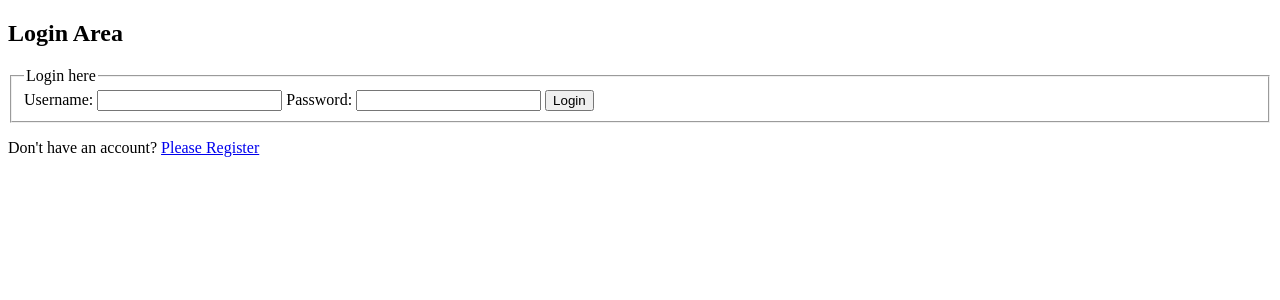
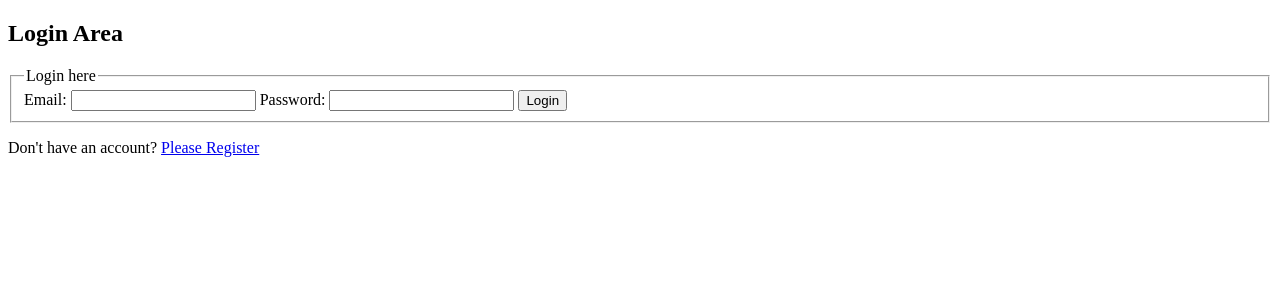
Before and after one commit to vinymanya/Flask-MySQL, a Flask app: template full-stack_flask/07.the_wall/templates/login.html in a window 1280 px wide. Shown: the top 300 px of the page. Run offline with Flask 2, Linux system fonts and the light colour scheme; the template is opened without the code that fills it, so the values that code supplies are empty.

Commit message:
modified login route for the wall project

```diff
--- a/full-stack_flask/07.the_wall/server.py
+++ b/full-stack_flask/07.the_wall/server.py
@@ -73,26 +73,30 @@ def register():
 			flash("You have successfully registered !", "success")
 			return redirect(url_for('dashboard'))
 
+# Show login form
+@app.route("/login_form")
+def show_login():
+	return render_template("login.html")
 
-@app.route("/users/login", methods=["GET", "POST"])
+
+@app.route("/users/login", methods=["POST"])
 def login():
-	if request.method == "POST":
-		username = request.form["first_name"]
-		# Login is simply comparing the password and username in the db
-		query = "SELECT * FROM users WHERE first_name = :first_name"
-		data = {
-			'first_name': username
-		}
-		result = mysql.query_db(query, data) # result is holding onto a list [] or [{}]
-		 # Checking to see if there is a user by that username in the db.
-		if result and bcrypt.check_password_hash(result[0]["password"], request.form["password"]):
-			session["user_id"] = result[0]["id"]
-			session["user_name"] = result[0]["first_name"]
-			return redirect(url_for('dashboard'))
-		else:
-			flash("Invalid Username or Password!!!", "error")
-			return redirect(url_for("login"))
-	return render_template("login.html")
+	email = request.form["email"]
+	# Login is simply comparing the password and email in the db
+	query = "SELECT * FROM users WHERE email = :email"
+	data = {
+		'email': email
+	}
+	result = mysql.query_db(query, data) # result is holding onto a list [] or [{}]
+	 # Checking to see if there is a user by that username in the db.
+	if result and bcrypt.check_password_hash(result[0]["password"], request.form["password"]):
+		session["user_id"] = result[0]["id"]
+		session["user_name"] = result[0]["first_name"]
+		return redirect(url_for('dashboard'))
+	else:
+		flash("Invalid email or Password!!!", "error")
+		return redirect(url_for("show_login"))
+
 
 # checking if the user is loggedin
 def is_logged_in(f):
@@ -161,8 +165,6 @@ def logout():
 	# session.pop("user_name")
 	# You can also do: del 'user_id' from session
 	session.clear()
-	return redirect(url_for("login"))
-
-
+	return redirect(url_for("show_login"))
 
 app.run(debug=True)
--- a/full-stack_flask/07.the_wall/templates/index.html
+++ b/full-stack_flask/07.the_wall/templates/index.html
@@ -27,7 +27,7 @@
 		<input type="password" name="pw_con" id="pwc"><br><br>
 		<input type="submit" value="Register">
 	</form>
-	<p>Already have an account? <a href="/users/login">Please Login</a></p>
+	<p>Already have an account? <a href="/login_form">Please Login</a></p>
 
 </body>
 </html>
--- a/full-stack_flask/07.the_wall/templates/login.html
+++ b/full-stack_flask/07.the_wall/templates/login.html
@@ -17,8 +17,8 @@
 	<form action="/users/login" method="post">
 		<fieldset>
 			<legend>Login here</legend>
-			<label for="un">Username:</label>
-			<input type="text" name="first_name" id="un">
+			<label for="email">Email:</label>
+			<input type="email" name="email" id="email">
 			<label for="password">Password:</label>
 			<input type="password" name="password" id="password">
 			<input type="submit" value="Login">
```
